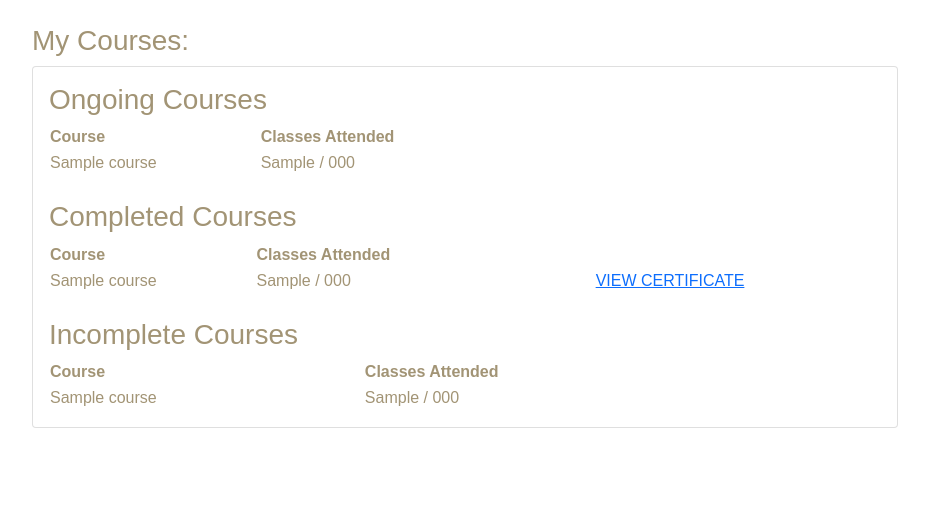
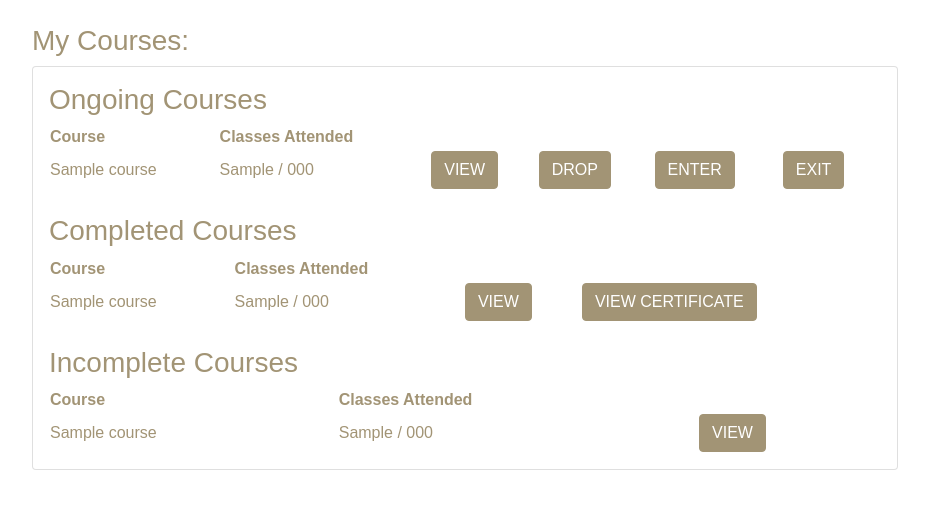
Before and after one commit to SAB-QA-Team/SAB-Training-Management-App, a Django app: template sab_training_management/base/templates/base/my_courses.html in a window 1280 px wide. Shown: the part 166-675 px from the top of the page, without its empty margins (74-1003 px from the left). Run offline with Django 4.2, Linux system fonts and the light colour scheme; the template is opened without the code that fills it: most values are stand-ins (such as "Sample title", 1, 10 or a date in 2020).

Commit message:
fixed design

```diff
--- a/sab_training_management/base/templates/base/my_courses.html
+++ b/sab_training_management/base/templates/base/my_courses.html
@@ -72,10 +72,10 @@
               <tr>
                   <td>{{traineeCourse.course}}</td>
                   <td>{{traineeCourse.classes_attended}} / {{traineeCourse.course.number_of_classes}}</td>
-                  <td><a href="{% url 'course-details' course_id=traineeCourse.course.id%}">VIEW</a></td>
-                  <td><a href="{% url 'drop-course' course_id=traineeCourse.course.id %}">DROP</a></td>
-                  <td><a href="{% url 'enter-class' course_id=traineeCourse.course.id %}">ENTER</a></td>
-                  <td><a href="{% url 'exit-class' course_id=traineeCourse.course.id %}">EXIT</a></td>
+                  <td><a class="btn btn-primary" href="{% url 'course-details' course_id=traineeCourse.course.id%}">VIEW</a> </td>
+                  <td><a class="btn btn-primary" href="{% url 'drop-course' course_id=traineeCourse.course.id %}">DROP</a> </td>
+                  <td><a class="btn btn-primary" href="{% url 'enter-class' course_id=traineeCourse.course.id %}">ENTER</a> </td>
+                  <td><a class="btn btn-primary"href="{% url 'exit-class' course_id=traineeCourse.course.id %}">EXIT</a></td>
 
 
 
@@ -99,8 +99,8 @@
               <tr>
                   <td>{{traineeCourse.course}}</td>
                   <td>{{traineeCourse.classes_attended}} / {{traineeCourse.course.number_of_classes}}</td>
-                  <td><a href="{% url 'course-details' course_id=traineeCourse.course.id%}">VIEW</a></td>
-                  <td><a href="">VIEW CERTIFICATE</a></td>
+                  <td><a class="btn btn-primary" href="{% url 'course-details' course_id=traineeCourse.course.id%}">VIEW</a> </td>
+                  <td><a class="btn btn-primary" href="">VIEW CERTIFICATE</a> </td>
 
               </tr>
               {%empty%}
@@ -122,7 +122,7 @@
               <tr>
                   <td>{{traineeCourse.course}}</td>
                   <td>{{traineeCourse.classes_attended}} / {{traineeCourse.course.number_of_classes}}</td>
-                  <td><a href="{% url 'course-details' course_id=traineeCourse.course.id%}">VIEW</a></td>
+                  <td><a class="btn btn-primary" href="{% url 'course-details' course_id=traineeCourse.course.id%}">VIEW</a> </td>
 
               </tr>
               {%empty%}
```
